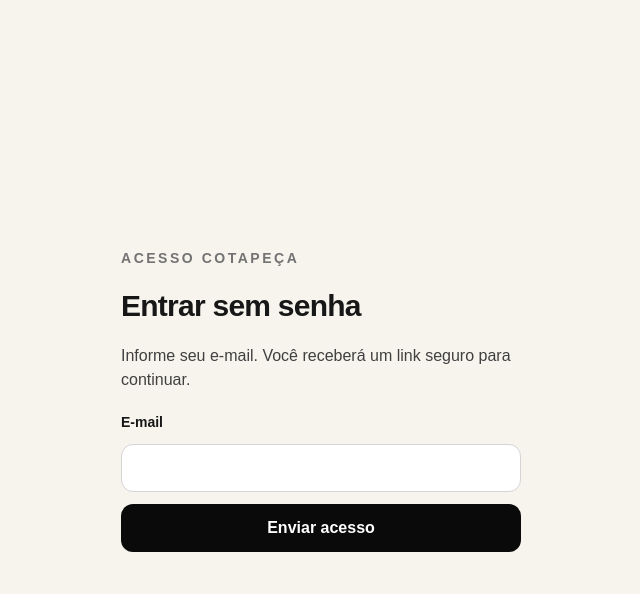
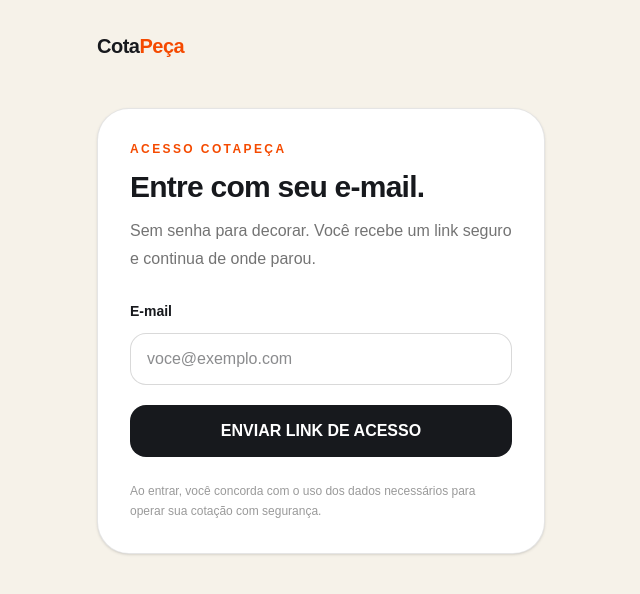
Before and after one commit to armedeiros-glitch/arenalive-site, a Next.js app in the folder cotapeca-recovered/: page /auth/login in a window 1280 px wide. Shown: the top 594 px of the page, without its empty margins (319-959 px from the left). Built offline with nearby package versions, Linux system fonts and the light colour scheme.

Commit message:
feat: polish passwordless login for buyer and supplier

```diff
--- a/cotapeca-recovered/app/auth/login/page.tsx
+++ b/cotapeca-recovered/app/auth/login/page.tsx
@@ -1,3 +1,4 @@
+import Link from "next/link";
 import { requestMagicLink } from "./actions";
 
 type LoginPageProps = {
@@ -5,16 +6,17 @@
 };
 
 const MESSAGES: Record<string, string> = {
-  sent: "Enviamos o link de acesso para o seu e-mail.",
-  "invalid-email": "Informe um e-mail válido.",
-  "send-error": "Não foi possível enviar o acesso agora.",
+  sent: "Pronto. Enviamos seu link de acesso por e-mail.",
+  "invalid-email": "Confira o e-mail informado.",
+  "send-error": "Não foi possível enviar o acesso agora. Tente novamente em instantes.",
 };
 
 function safeNextPath(value?: string) {
-  if (!value) return "/account";
+  if (!value) return "/";
+  if (value === "/cotacao") return value;
   if (value === "/supplier/opportunities" || value.startsWith("/supplier/opportunities/")) return value;
   if (value === "/account" || value === "/") return value;
-  return "/account";
+  return "/";
 }
 
 export default async function LoginPage({ searchParams }: LoginPageProps) {
@@ -22,39 +24,48 @@
   const message = status ? MESSAGES[status] : null;
   const next = safeNextPath(requestedNext);
   const supplierFlow = next.startsWith("/supplier/opportunities");
+  const buyerFlow = next === "/cotacao";
 
   return (
-    <main className="mx-auto flex min-h-screen w-full max-w-md flex-col justify-center gap-5 px-6 py-10">
-      <p className="text-sm font-semibold uppercase tracking-[0.18em] text-neutral-500">
-        {supplierFlow ? "Acesso fornecedor" : "Acesso CotaPeça"}
+    <main className="min-h-screen bg-[#f6f2e9] px-5 py-8 text-[#17191d]">
+      <div className="mx-auto max-w-md">
+        <Link href="/" className="text-xl font-black tracking-tight">Cota<span className="text-orange-600">Peça</span></Link>
+
+        <section className="mt-12 rounded-[2rem] border border-black/10 bg-white p-6 shadow-sm sm:p-8">
+          <p className="text-xs font-black uppercase tracking-[.2em] text-orange-600">
+            {supplierFlow ? "Acesso fornecedor" : buyerFlow ? "Começar cotação" : "Acesso CotaPeça"}
           </p>
-      <h1 className="text-3xl font-black tracking-tight">Entrar sem senha</h1>
-      <p className="text-neutral-700">
-        Informe seu e-mail. Você receberá um link seguro para continuar.
+          <h1 className="mt-3 text-3xl font-black tracking-tight">Entre com seu e-mail.</h1>
+          <p className="mt-3 leading-7 text-black/55">
+            Sem senha para decorar. Você recebe um link seguro e continua de onde parou.
           </p>
 
-      <form action={requestMagicLink} className="flex flex-col gap-3">
+          <form action={requestMagicLink} className="mt-7 flex flex-col gap-3">
             <input type="hidden" name="next" value={next} />
-        <label htmlFor="email" className="text-sm font-semibold">
-          E-mail
-        </label>
+            <label htmlFor="email" className="text-sm font-black">E-mail</label>
             <input
               id="email"
               name="email"
               type="email"
               autoComplete="email"
               required
-          className="h-12 rounded-xl border border-neutral-300 bg-white px-4 outline-none focus:border-neutral-900"
+              placeholder="voce@exemplo.com"
+              className="h-13 rounded-2xl border border-black/15 bg-white px-4 outline-none transition focus:border-orange-500 focus:ring-2 focus:ring-orange-100"
             />
-        <button
-          type="submit"
-          className="h-12 rounded-xl bg-neutral-950 px-4 font-bold text-white"
-        >
-          Enviar acesso
+            <button type="submit" className="mt-2 h-13 rounded-2xl bg-[#17191d] px-4 font-black text-white transition hover:bg-black">
+              ENVIAR LINK DE ACESSO
             </button>
           </form>
 
-      {message ? <p className="text-sm text-neutral-700">{message}</p> : null}
+          {message ? (
+            <p className={`mt-5 rounded-2xl px-4 py-3 text-sm font-semibold ${status === "sent" ? "bg-green-50 text-green-800" : "bg-red-50 text-red-800"}`}>
+              {message}
+            </p>
+          ) : null}
+
+          <p className="mt-6 text-xs leading-5 text-black/40">Ao entrar, você concorda com o uso dos dados necessários para operar sua cotação com segurança.</p>
+        </section>
+      </div>
     </main>
   );
 }
```
Lines whose indentation alone changed are shown as unchanged.
